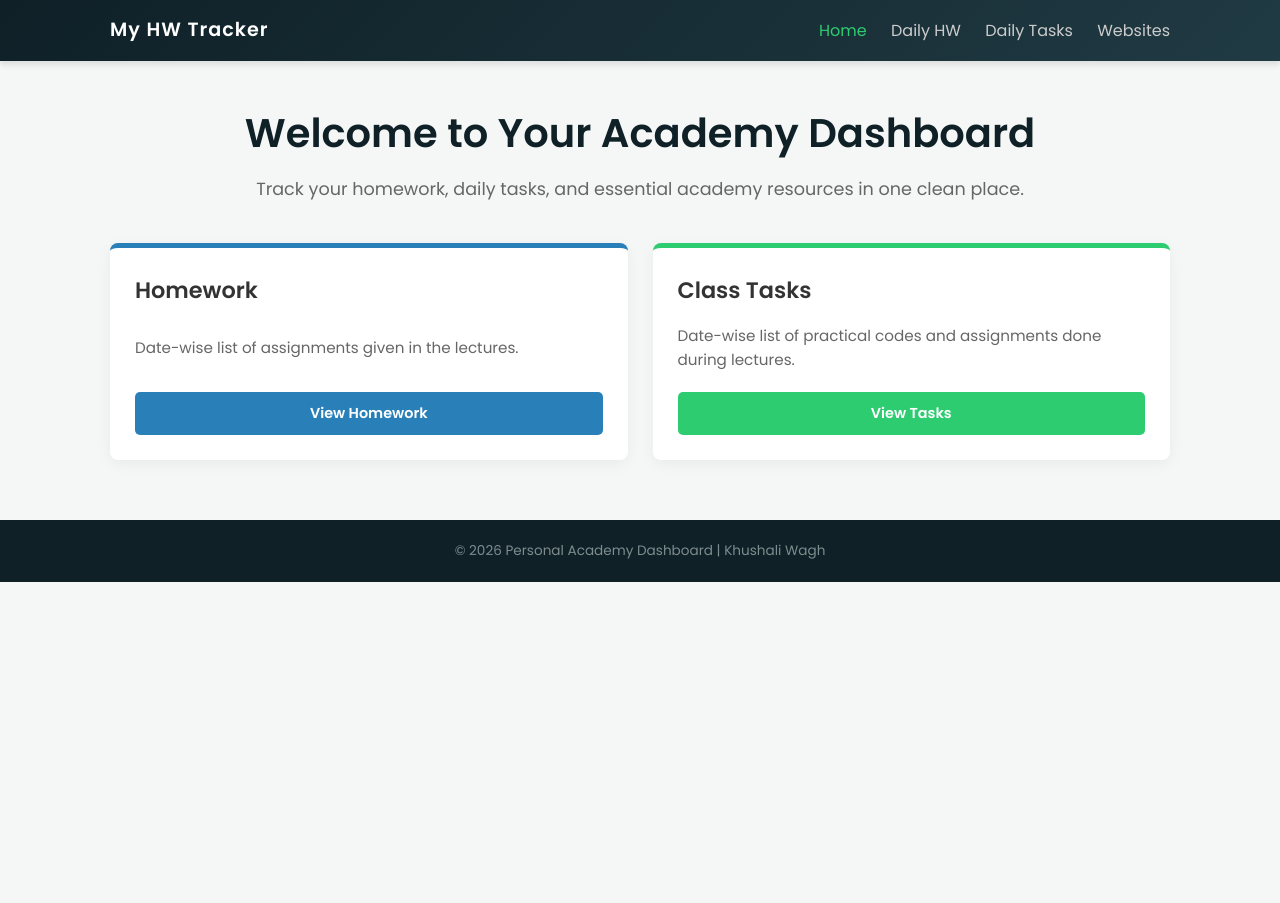
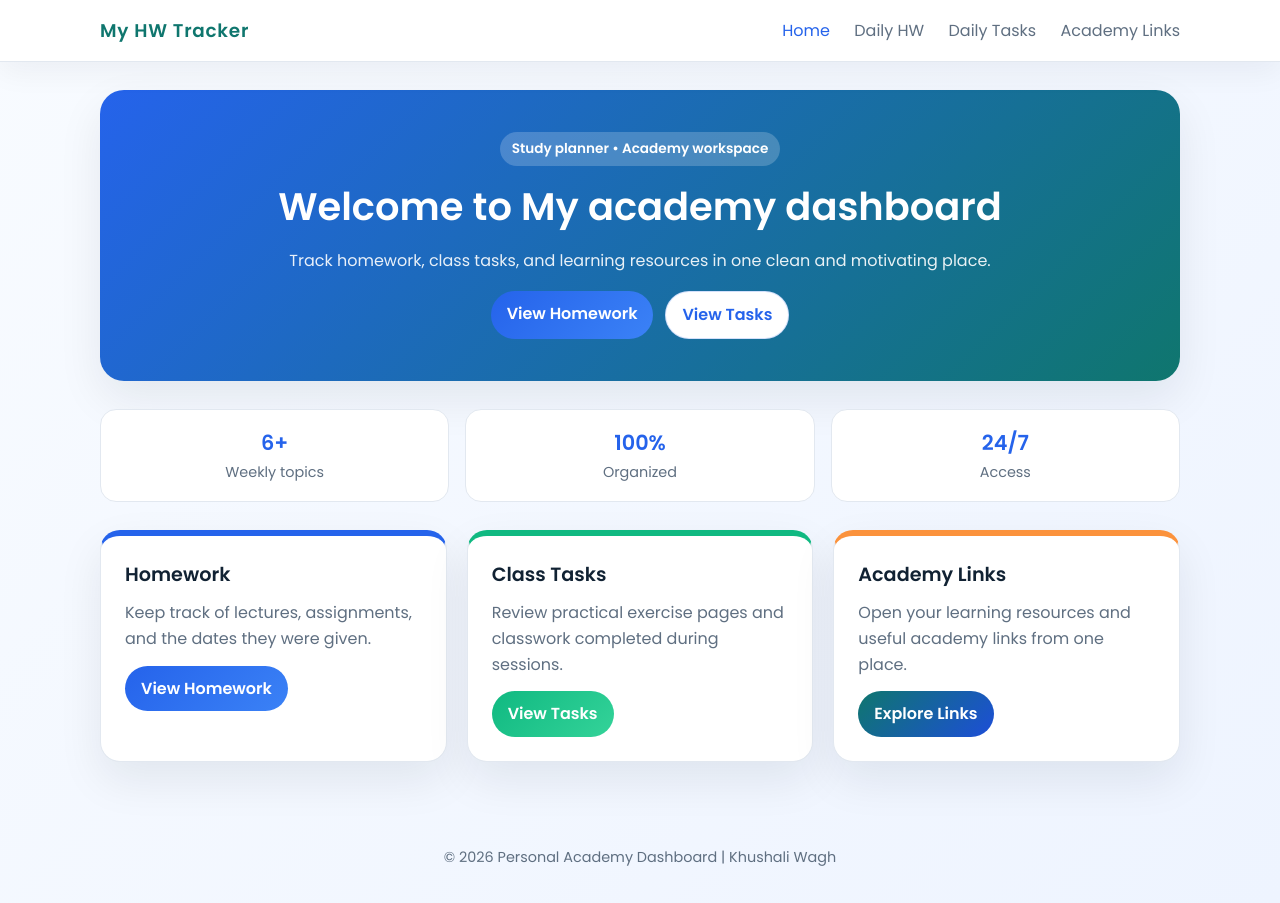
Before and after one commit to KhushaliW/Assignments_KC, a plain HTML site: page index.html in a window 1280 px wide. Before the commit the page ends 800 px from the top, so only its background shows below. Drawn offline with Linux system fonts and the light colour scheme.

Commit message:
Add files via upload

```diff
--- a/index.html
+++ b/index.html
@@ -3,14 +3,14 @@
 <head>
     <meta charset="utf-8">
     <meta http-equiv="X-UA-Compatible" content="IE=edge">
-    <title>Home | My HW Dashboard</title>
+    <title>Home | HW Dashboard</title>
     <meta name="description" content="Personal Academy Task Tracker">
     <meta name="viewport" content="width=device-width, initial-scale=1">
     <link rel="stylesheet" href="style.css">
     <link href="https://fonts.googleapis.com/css2?family=Poppins:wght@300;400;600&display=swap" rel="stylesheet">
 </head>
 <body>
-
+    <div class="page-shell">
         <nav class="navbar">
             <div class="nav-container">
                 <span class="logo">My HW Tracker</span>
@@ -18,41 +18,63 @@
                     <a href="index.html" class="active">Home</a>
                     <a href="taskshw.html">Daily HW</a>
                     <a href="tasks.html">Daily Tasks</a>
-                <a href="#websites">Websites</a>
+                    <a href="websites.html">Academy Links</a>
                 </div>
             </div>
         </nav>
 
         <main class="main-container">
             <header class="hero-section">
-            <h1>Welcome to Your Academy Dashboard</h1>
-            <p>Track your homework, daily tasks, and essential academy resources in one clean place.</p>
+                <div class="hero-badge">Study planner • Academy workspace</div>
+                <h1>Welcome to My academy dashboard</h1>
+                <p>Track homework, class tasks, and learning resources in one clean and motivating place.</p>
+                <div class="hero-actions">
+                    <a href="taskshw.html" class="btn btn-primary">View Homework</a>
+                    <a href="tasks.html" class="btn btn-secondary">View Tasks</a>
+                </div>
             </header>
 
+            <section class="overview-grid">
+                <div class="info-panel">
+                    <div class="info-item">
+                        <strong>6+</strong>
+                        <span>Weekly topics</span>
+                    </div>
+                    <div class="info-item">
+                        <strong>100%</strong>
+                        <span>Organized</span>
+                    </div>
+                    <div class="info-item">
+                        <strong>24/7</strong>
+                        <span>Access</span>
+                    </div>
+                </div>
+            </section>
+
             <section class="dashboard-grid">
-            <div class="card homework-card">
+                <div class="feature-card homework-card">
                     <h3>Homework</h3>
-                <p>Date-wise list of assignments given in the lectures.</p>
+                    <p>Keep track of lectures, assignments, and the dates they were given.</p>
                     <a href="taskshw.html" class="btn btn-blue">View Homework</a>
                 </div>
 
-            <div class="card task-card">
+                <div class="feature-card accent-green">
                     <h3>Class Tasks</h3>
-                <p>Date-wise list of practical codes and assignments done during lectures.</p>
+                    <p>Review practical exercise pages and classwork completed during sessions.</p>
                     <a href="tasks.html" class="btn btn-green">View Tasks</a>
                 </div>
 
-            <!-- <div class="card website-card">
+                <div class="feature-card accent-orange">
                     <h3>Academy Links</h3>
-                <p>Quick access to Kiran Academy portals and reference materials.</p>
-                <a href="#" class="btn btn-dark">Explore Links</a>
-            </div> -->
+                    <p>Open your learning resources and useful academy links from one place.</p>
+                    <a href="websites.html" class="btn btn-dark">Explore Links</a>
+                </div>
             </section>
         </main>
 
         <footer class="footer">
             <p>&copy; 2026 Personal Academy Dashboard | Khushali Wagh</p>
         </footer>
-
+    </div>
 </body>
 </html>
--- a/style.css
+++ b/style.css
@@ -1,4 +1,17 @@
-/* Base Reset & Typography */
+:root {
+    --bg: #f4f7fb;
+    --surface: #ffffff;
+    --surface-2: #f8fbff;
+    --text: #112233;
+    --muted: #5f6f81;
+    --primary: #2563eb;
+    --primary-2: #0f766e;
+    --accent: #10b981;
+    --accent-2: #fb923c;
+    --border: #e2e8f0;
+    --shadow: 0 18px 45px rgba(15, 23, 42, 0.08);
+}
+
 * {
     margin: 0;
     padding: 0;
@@ -7,163 +20,261 @@
 }
 
 body {
-    background-color: #f4f7f6;
-    color: #333;
+    background: linear-gradient(135deg, #f8fbff 0%, #eef4ff 100%);
+    color: var(--text);
     line-height: 1.6;
 }
 
-/* Navigation Bar */
+.page-shell {
+    min-height: 100vh;
+}
+
 .navbar {
-    background: linear-gradient(135deg, #0f2027, #203a43);
-    color: white;
-    padding: 15px 0;
-    box-shadow: 0 4px 6px rgba(0,0,0,0.1);
+    background: rgba(255,255,255,0.95);
+    backdrop-filter: blur(8px);
+    border-bottom: 1px solid var(--border);
+    box-shadow: 0 10px 30px rgba(15, 23, 42, 0.05);
+    position: sticky;
+    top: 0;
+    z-index: 10;
 }
 
 .nav-container {
-    max-width: 1100px;
+    max-width: 1120px;
     margin: 0 auto;
     display: flex;
     justify-content: space-between;
     align-items: center;
-    padding: 0 20px;
+    padding: 16px 20px;
 }
 
 .logo {
-    font-weight: 600;
-    font-size: 1.2rem;
-    letter-spacing: 1px;
+    font-weight: 700;
+    font-size: 1.15rem;
+    color: var(--primary-2);
+    letter-spacing: 0.04em;
 }
 
 .nav-links a {
-    color: #ccc;
+    color: var(--muted);
     text-decoration: none;
     margin-left: 20px;
-    font-weight: 400;
-    transition: color 0.3s ease;
+    font-weight: 500;
+    transition: color 0.2s ease;
 }
 
 .nav-links a:hover,
 .nav-links a.active {
-    color: #2ecc71; /* Accent green */
+    color: var(--primary);
 }
 
-/* Main Layout */
 .main-container {
-    max-width: 1100px;
-    margin: 40px auto;
-    padding: 0 20px;
+    max-width: 1120px;
+    margin: 0 auto;
+    padding: 28px 20px 60px;
 }
 
-/* Hero Header */
 .hero-section {
     text-align: center;
-    margin-bottom: 40px;
+    background: linear-gradient(135deg, var(--primary) 0%, var(--primary-2) 100%);
+    color: white;
+    padding: 42px 24px;
+    border-radius: 24px;
+    box-shadow: var(--shadow);
+    margin-bottom: 28px;
+}
+
+.hero-badge {
+    display: inline-block;
+    padding: 6px 12px;
+    border-radius: 999px;
+    background: rgba(255,255,255,0.2);
+    font-size: 0.85rem;
+    margin-bottom: 10px;
+    font-weight: 600;
 }
 
 .hero-section h1 {
-    color: #0f2027;
-    font-size: 2.5rem;
+    font-size: clamp(1.9rem, 3vw, 2.7rem);
     margin-bottom: 10px;
 }
 
 .hero-section p {
-    color: #666;
-    font-size: 1.1rem;
+    max-width: 760px;
+    margin: 0 auto;
+    color: rgba(255,255,255,0.9);
 }
 
-/* Grid Cards Layout */
-.dashboard-grid {
-    display: grid;
-    grid-template-columns: repeat(auto-fit, minmax(300px, 1fr));
-    gap: 25px;
-    margin-top: 20px;
+.hero-actions {
+    margin-top: 18px;
+    display: flex;
+    justify-content: center;
+    gap: 12px;
+    flex-wrap: wrap;
 }
 
-.card {
-    background: #ffffff;
-    border-radius: 8px;
-    padding: 25px;
-    box-shadow: 0 4px 15px rgba(0, 0, 0, 0.05);
-    border-top: 5px solid #0f2027; /* Default top border highlight */
-    transition: transform 0.3s ease, box-shadow 0.3s ease;
-    display: flex;
-    flex-direction: column;
-    justify-content: space-between;
+.dashboard-grid,
+.resource-grid {
+    display: grid;
+    grid-template-columns: repeat(auto-fit, minmax(260px, 1fr));
+    gap: 20px;
 }
 
-.card:hover {
-    transform: translateY(-5px);
-    box-shadow: 0 8px 20px rgba(0,0,0,0.1);
+.card,
+.feature-card,
+.resource-card,
+.date-card-item {
+    background: var(--surface);
+    border: 1px solid var(--border);
+    border-radius: 20px;
+    padding: 24px;
+    box-shadow: var(--shadow);
+    transition: transform 0.2s ease, box-shadow 0.2s ease;
 }
 
-/* Specific Card Colors */
-.homework-card {
-    border-top-color: #2980b9; /* Blue highlight */
+.card:hover,
+.feature-card:hover,
+.resource-card:hover,
+.date-card-item:hover {
+    transform: translateY(-4px);
+    box-shadow: 0 24px 50px rgba(15, 23, 42, 0.1);
 }
 
-.task-card {
-    border-top-color: #2ecc71; /* Green highlight */
+.feature-card {
+    border-top: 6px solid var(--primary);
 }
 
-.website-card {
-    border-top-color: #34495e; /* Charcoal highlight */
+.feature-card.accent-green {
+    border-top-color: var(--accent);
 }
 
-.card h3 {
-    font-size: 1.4rem;
-    margin-bottom: 15px;
-    color: #333;
+.feature-card.accent-orange {
+    border-top-color: var(--accent-2);
 }
 
-.card p {
-    color: #666;
-    margin-bottom: 20px;
-    font-size: 0.95rem;
+.card h3,
+.feature-card h3,
+.resource-card h3,
+.date-card-item h3 {
+    font-size: 1.2rem;
+    margin-bottom: 10px;
+    color: var(--text);
 }
 
-/* Buttons */
+.card p,
+.feature-card p,
+.resource-card p,
+.date-card-item p {
+    color: var(--muted);
+    margin-bottom: 14px;
+}
+
+.overview-grid {
+    display: grid;
+    grid-template-columns: repeat(auto-fit, minmax(280px, 1fr));
+    gap: 20px;
+    margin-bottom: 28px;
+}
+
+.info-panel {
+    display: grid;
+    grid-template-columns: repeat(auto-fit, minmax(140px, 1fr));
+    gap: 16px;
+}
+
+.info-item {
+    background: var(--surface);
+    border: 1px solid var(--border);
+    border-radius: 16px;
+    padding: 16px;
+    text-align: center;
+}
+
+.info-item strong {
+    display: block;
+    font-size: 1.3rem;
+    color: var(--primary);
+}
+
+.info-item span {
+    color: var(--muted);
+    font-size: 0.9rem;
+}
+
+.date-header {
+    display: flex;
+    align-items: center;
+    gap: 10px;
+    margin-bottom: 10px;
+}
+
+.calendar-icon {
+    font-size: 1.25rem;
+}
+
 .btn {
     display: inline-block;
-    padding: 10px 15px;
-    text-align: center;
-    border-radius: 5px;
+    padding: 10px 16px;
+    border-radius: 999px;
     text-decoration: none;
     font-weight: 600;
+    transition: transform 0.2s ease, opacity 0.2s ease;
+}
+
+.btn:hover {
+    transform: translateY(-2px);
+    opacity: 0.95;
+}
+
+.btn-primary {
+    background: linear-gradient(135deg, var(--primary), #3b82f6);
+    color: white;
+}
+
+.btn-secondary {
+    background: white;
+    color: var(--primary);
+    border: 1px solid rgba(37, 99, 235, 0.2);
+}
+
+.btn-sm {
+    padding: 8px 12px;
     font-size: 0.9rem;
-    transition: background 0.3s ease;
 }
 
 .btn-blue {
-    background-color: #2980b9;
+    background: linear-gradient(135deg, var(--primary), #3b82f6);
     color: white;
-}
-.btn-blue:hover {
-    background-color: #1f618d;
 }
 
 .btn-green {
-    background-color: #2ecc71;
+    background: linear-gradient(135deg, var(--accent), #34d399);
     color: white;
-}
-.btn-green:hover {
-    background-color: #27ae60;
 }
 
 .btn-dark {
-    background-color: #34495e;
+    background: linear-gradient(135deg, var(--primary-2), #1d4ed8);
     color: white;
 }
-.btn-dark:hover {
-    background-color: #2c3e50;
+
+.footer {
+    text-align: center;
+    padding: 24px 20px 34px;
+    color: var(--muted);
+    font-size: 0.9rem;
 }
 
-/* Footer */
-.footer {
-    text-align: center;
-    padding: 20px 0;
-    margin-top: 60px;
-    background-color: #0f2027;
-    color: #7f8c8d;
-    font-size: 0.85rem;
+@media (max-width: 640px) {
+    .nav-container {
+        flex-direction: column;
+        gap: 8px;
+    }
+
+    .nav-links a {
+        margin: 0 8px;
+    }
+
+    .hero-section {
+        padding: 32px 18px;
+    }
 }
```
Also changed, not shown: tasks.html (+19 -22 lines), taskshw.html (+18 -20 lines), websites.html (added, +62 -0 lines). Lines whose indentation alone changed are shown as unchanged.
